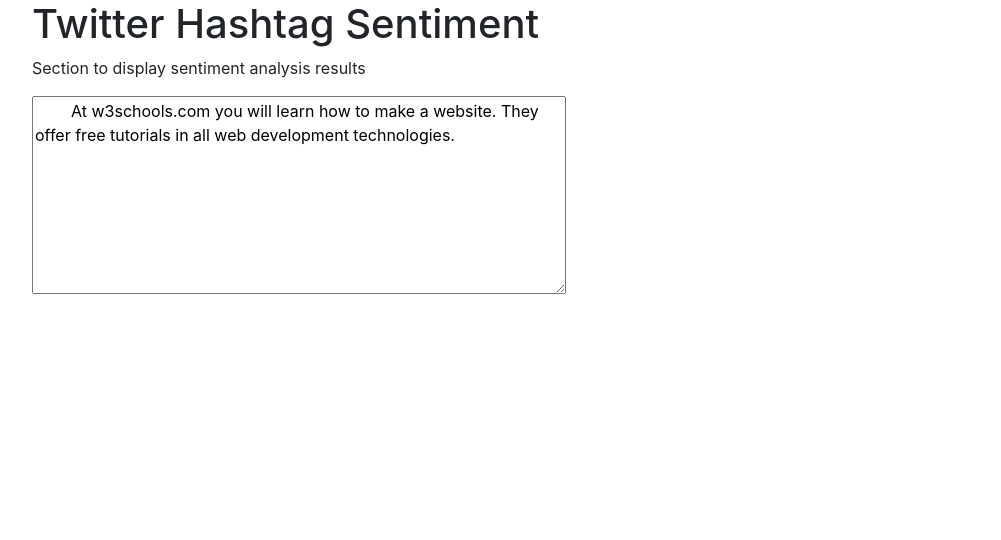
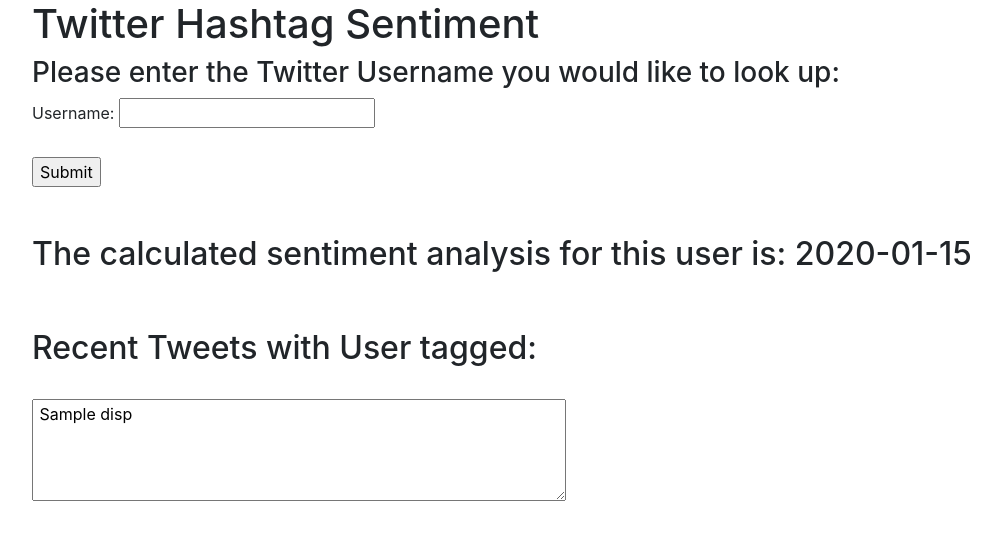
Before and after one commit to mharkess/EC601-Project-2, a Flask app: template Web App/Templates/home.html in a window 1280 px wide. Shown: the part 56-596 px from the top of the page, without its empty margins (53-1054 px from the left). Run offline with Flask 2, Linux system fonts and the light colour scheme; the template is opened without the code that fills it: most values are stand-ins (such as "Sample title", 1, 10 or a date in 2020); some libraries are stand-ins or nearby versions.

Commit message:
Connected front/back end, added displays for data

```diff
--- a/Web App/App.py
+++ b/Web App/App.py
@@ -1,4 +1,5 @@
-from flask import Flask, render_template
+from flask import Flask, render_template, jsonify, request
+import TwitterCalls
 
 app = Flask("TwitterBot")
 
@@ -9,3 +10,13 @@ def Home():
 @app.route("/about/")
 def About():
     return render_template("about.html")
+
+@app.route("/userSentiment", methods = ['GET'])
+def userAnalysis():
+    user = request.args.get('fname')
+    if user == None:
+        returnval = 'ERROR'
+    else:
+        returnval = TwitterCalls.getAvgSentiment(user)
+        tweetdisp = TwitterCalls.getSentimentText(user)
+    return render_template("home.html", sentiment = returnval, disp = tweetdisp)
--- a/Web App/Templates/about.html
+++ b/Web App/Templates/about.html
@@ -2,7 +2,8 @@
 
 {% block content %}
     <h1>{% block title %} About this project {% endblock %}</h1>
-    <p>This site lets you input a twitter hashtag and then uses Sentiment
-        analysis on the last 100 tweets using the hashtag.
+    <p>This site lets you input a twitter username and then uses Sentiment
+        analysis on the last 20 tweets that have the user tagged. This is useful to see if
+        the general sentiment of people referring to the user are good or bad.
     </p>
 {% endblock %}
--- a/Web App/Templates/home.html
+++ b/Web App/Templates/home.html
@@ -2,11 +2,28 @@
 
 {% block content %}
     <h1>{% block title %} Twitter Hashtag Sentiment {% endblock %}</h1>
+    <h3>Please enter the Twitter Username you would like to look up:</h3>
+    <form action="/userSentiment">
+        <label for="uname">Username:</label>
+        <input type="text" id="fname" name="fname"><br><br>
+        <input type="submit" value="Submit">
+      </form>
+      <br>
+      <br>
     <div id="sentiment">
-        <p> Section to display sentiment analysis results</p>
+        {% if sentiment %}
+        <h2> The calculated sentiment analysis for this user is: {{sentiment}}</h2>
+        <br>
+        <br>
+        {%endif%}
+    </div>
+    <div id = "sentiment-disp">
+        {% if disp %}
+        <h2> Recent Tweets with User tagged: </h2>
+        <br>
+        <textarea id="tweet-disp" name="w3review" rows="4" cols="50"> {{disp}} </textarea>
+        {%endif%}
     </div>
 
-    <textarea id="w3review" name="w3review" rows="8" cols="50">
-        At w3schools.com you will learn how to make a website. They offer free tutorials in all web development technologies.
-        </textarea>
+
 {% endblock %}
```
Also changed, not shown: Web App/TwitterCalls.py (renamed from Web App/Scripts/TwitterCalls.py, +12 -3 lines).
